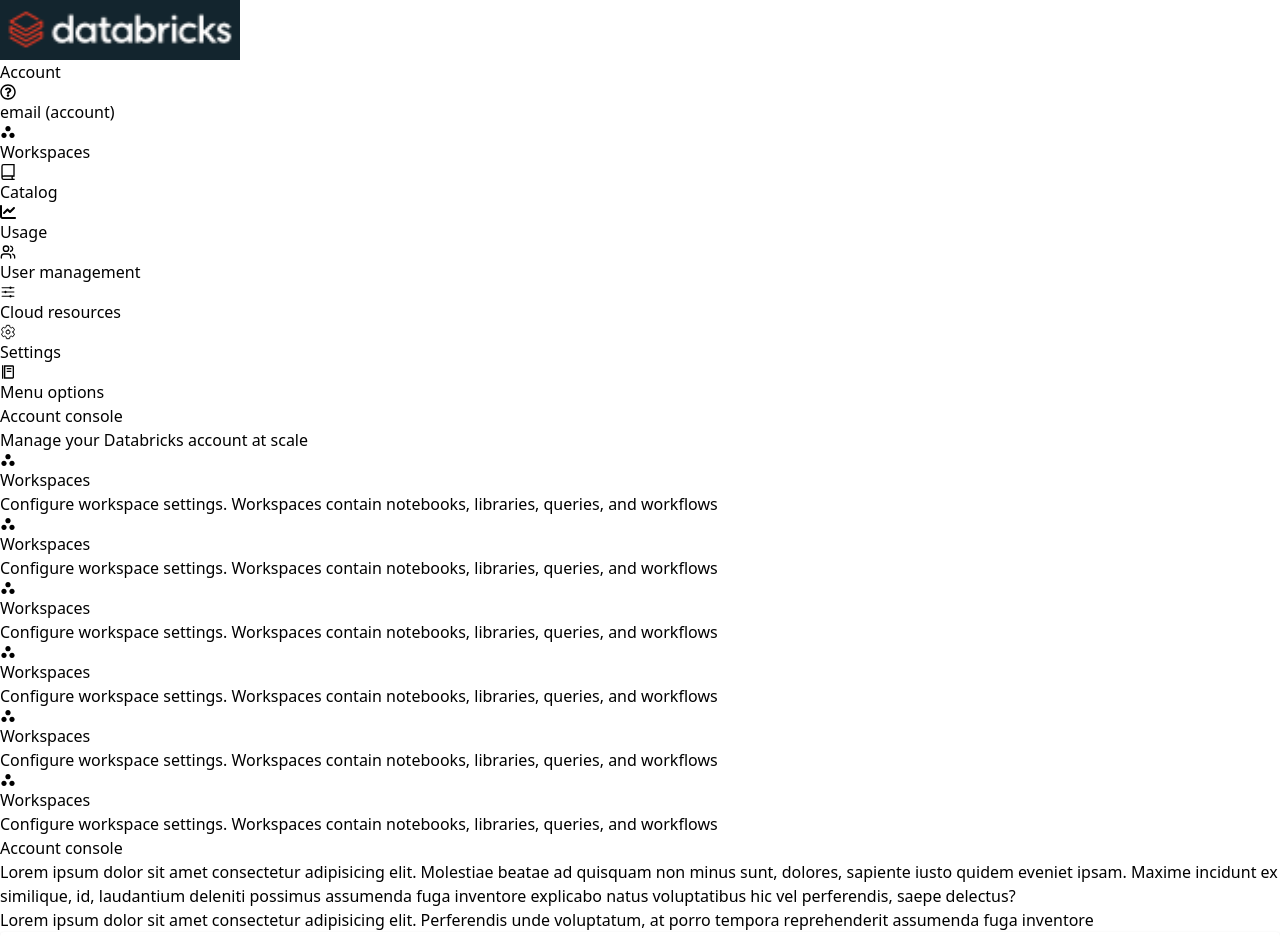
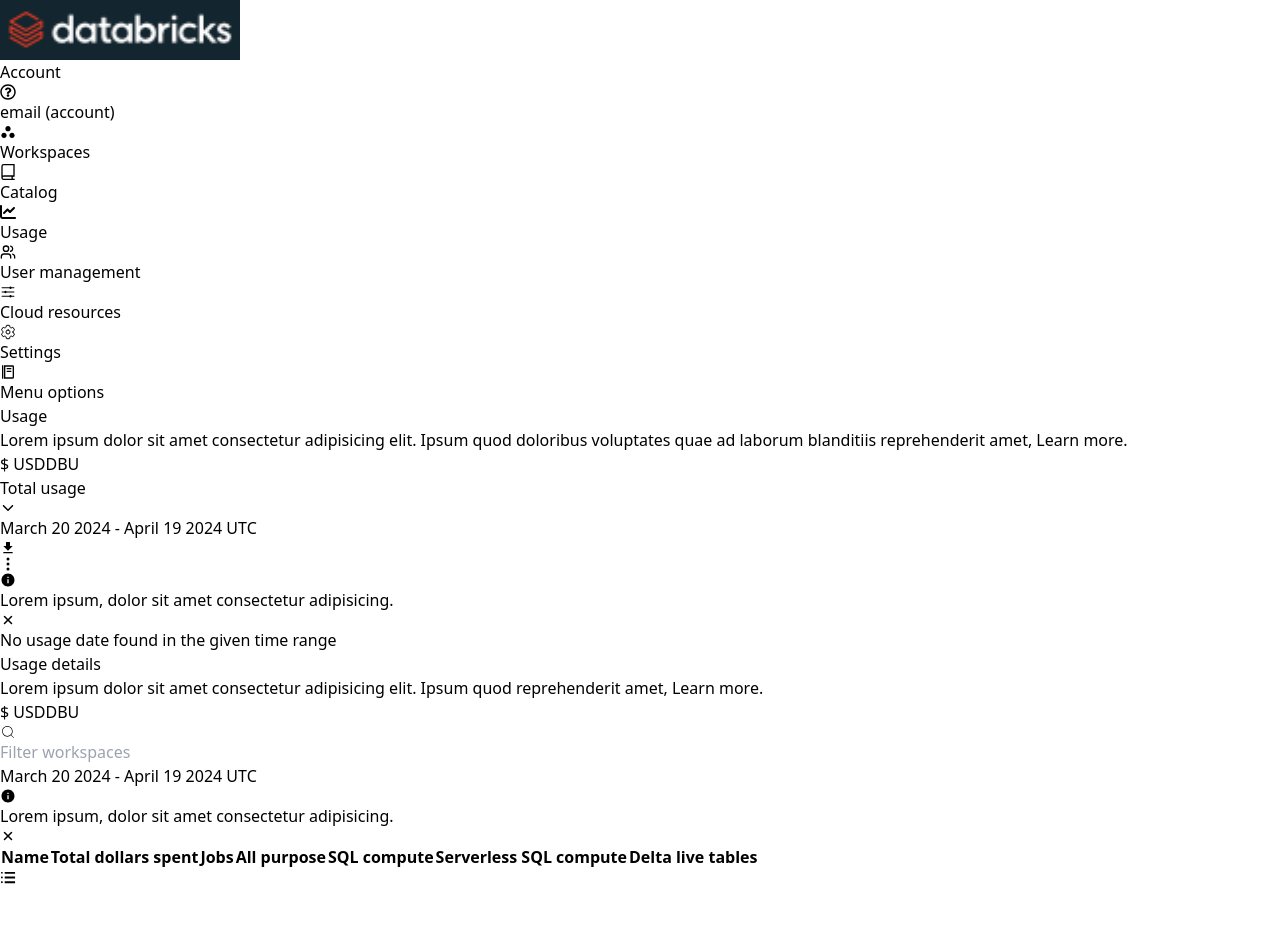
Before and after one commit to Nithishpandian/databricks, a React (Vite) app: page /usage in a window 1280 px wide. Shown: the top 952 px of the page. After the commit the page ends 886 px from the top, so only its background shows below. Built offline with nearby package versions, Linux system fonts and the light colour scheme.

Commit message:
added catalog

```diff
--- a/src/components/home/HomeContainer.jsx
+++ b/src/components/home/HomeContainer.jsx
@@ -5,6 +5,7 @@ import { Route, Routes } from "react-router-dom";
 import HomeSection from "./HomeSection";
 import WorkspaceContainer from "../workspace/WorkspaceContainer";
 import CatalogContainer from "../catalog/CatalogContainer";
+import UsageContainer from "../usage/UsageContainer";
 
 const HomeContainer = () => {
   return (
@@ -16,6 +17,7 @@ const HomeContainer = () => {
           <Route index path="/" element={<HomeSection />} />
           <Route path="/workspaces" element={<WorkspaceContainer />} />
           <Route path="/catalog" element={<CatalogContainer />} />
+          <Route path="/usage" element={<UsageContainer />} />
           <Route path="*" element={<HomeSection />} />
         </Routes>
       </div>
--- /dev/null
+++ b/src/components/usage/UsageContainer.jsx
@@ -0,0 +1,139 @@
+import React, { useState } from "react";
+import { IoIosArrowDown } from "react-icons/io";
+import { IoMdInformationCircle } from "react-icons/io";
+import { IoClose } from "react-icons/io5";
+import { MdDownload } from "react-icons/md";
+import { BsThreeDotsVertical } from "react-icons/bs";
+import { CiSearch } from "react-icons/ci";
+import { TfiMenuAlt } from "react-icons/tfi";
+
+const UsageContainer = () => {
+  const [usageCurrency, setUsageCurrency] = useState(0);
+  return (
+    <div className=" flex flex-col gap-3 p-4 w-full">
+      <div className=" flex items-center justify-between w-full border-b-2 border-stone-300 pb-1.5">
+        <h1 className=" text-stone-700 font-bold text-2xl">Usage</h1>
+      </div>
+      <p className=" w-96 text-sm text-stone-700">
+        Lorem ipsum dolor sit amet consectetur adipisicing elit. Ipsum quod
+        doloribus voluptates quae ad laborum blanditiis reprehenderit amet,
+        <span className=" text-[#2c77b6]"> Learn more.</span>
+      </p>
+      <div className=" flex items-center justify-between w-full">
+        <div className=" flex items-center gap-4">
+          <div className=" text-sm">
+            <span
+              onClick={() => setUsageCurrency(0)}
+              className={`border ${
+                usageCurrency == 0
+                  ? " border-blue-500 bg-sky-50 "
+                  : " border-stone-300"
+              } px-4 py-1 rounded-l cursor-pointer`}
+            >
+              $ USD
+            </span>
+            <span
+              onClick={() => setUsageCurrency(1)}
+              className={`border ${
+                usageCurrency == 1
+                  ? " border-blue-500 bg-sky-50 "
+                  : " border-stone-300"
+              } px-4 py-1 rounded-r cursor-pointer`}
+            >
+              DBU
+            </span>
+          </div>
+          <div className=" flex items-center gap-1 rounded border border-stone-300 py-1 px-8 text-stone-500 font-medium text-sm">
+            <span>Total usage</span>{" "}
+            <span>
+              <IoIosArrowDown />
+            </span>
+          </div>
+          <div className=" rounded border border-stone-300 py-1 px-4 text-stone-500 font-medium text-sm">
+            March 20 2024 - April 19 2024 UTC
+          </div>
+        </div>
+        <div className=" flex items-center gap-2 text-lg text-stone-800">
+          <MdDownload className=" text-xl" />
+          <BsThreeDotsVertical />
+        </div>
+      </div>
+      <div className=" flex items-center gap-2 border border-stone-300 bg-slate-50 py-1 px-3 rounded text-stone-700 font-medium w-fit">
+        <IoMdInformationCircle />
+        <p className=" text-sm">
+          Lorem ipsum, dolor sit amet consectetur adipisicing.
+        </p>
+        <IoClose className=" text-lg" />
+      </div>
+      <div className=" flex items-center justify-center py-20 px-10 text-stone-700 font-medium">
+        <p>No usage date found in the given time range</p>
+      </div>
+      <h1 className=" text-stone-700 font-bold text-2xl">Usage details</h1>
+      <p className=" w-96 text-sm text-stone-700">
+        Lorem ipsum dolor sit amet consectetur adipisicing elit. Ipsum quod
+        reprehenderit amet,
+        <span className=" text-[#2c77b6]"> Learn more.</span>
+      </p>
+      <div className=" flex items-center gap-4">
+        <div className=" text-sm">
+          <span
+            onClick={() => setUsageCurrency(0)}
+            className={`border ${
+              usageCurrency == 0
+                ? " border-blue-500 bg-sky-50 "
+                : " border-stone-300"
+            } px-4 py-1 rounded-l cursor-pointer`}
+          >
+            $ USD
+          </span>
+          <span
+            onClick={() => setUsageCurrency(1)}
+            className={`border ${
+              usageCurrency == 1
+                ? " border-blue-500 bg-sky-50 "
+                : " border-stone-300"
+            } px-4 py-1 rounded-r cursor-pointer`}
+          >
+            DBU
+          </span>
+        </div>
+        <div className=" flex">
+          <div className=" border-l border-y border-stone-300 pt-1.5 px-2 rounded-l-md">
+            <CiSearch />
+          </div>
+          <input
+            className=" border-r border-y border-stone-300 py-1 px-2 rounded-r-md text-sm placeholder:text-stone-400"
+            placeholder="Filter workspaces"
+            type="text"
+          />
+        </div>
+        <div className=" rounded border border-stone-300 py-1 px-4 text-stone-500 font-medium text-sm">
+          March 20 2024 - April 19 2024 UTC
+        </div>
+      </div>
+      <div className=" flex items-center gap-2 border border-stone-300 bg-slate-50 py-1 px-3 rounded text-stone-700 font-medium w-fit">
+        <IoMdInformationCircle />
+        <p className=" text-sm">
+          Lorem ipsum, dolor sit amet consectetur adipisicing.
+        </p>
+        <IoClose className=" text-lg" />
+      </div>
+      <table className="">
+        <tr className=" text-stone-700 text-sm border-b border-stone-300 pb-2">
+          <th>Name</th>
+          <th>Total dollars spent</th>
+          <th>Jobs</th>
+          <th>All purpose</th>
+          <th>SQL compute</th>
+          <th>Serverless SQL compute</th>
+          <th>Delta live tables</th>
+        </tr>
+      </table>
+      <div className=" flex items-center justify-center w-full py-1">
+        <TfiMenuAlt className=" text-7xl text-slate-400" />
+      </div>
+    </div>
+  );
+};
+
+export default UsageContainer;
```
